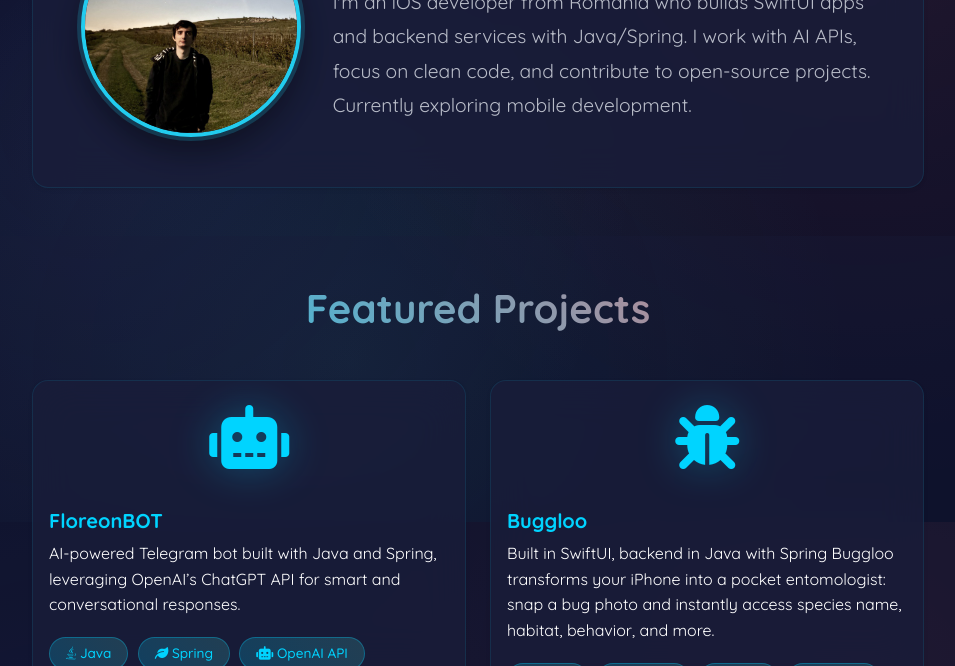
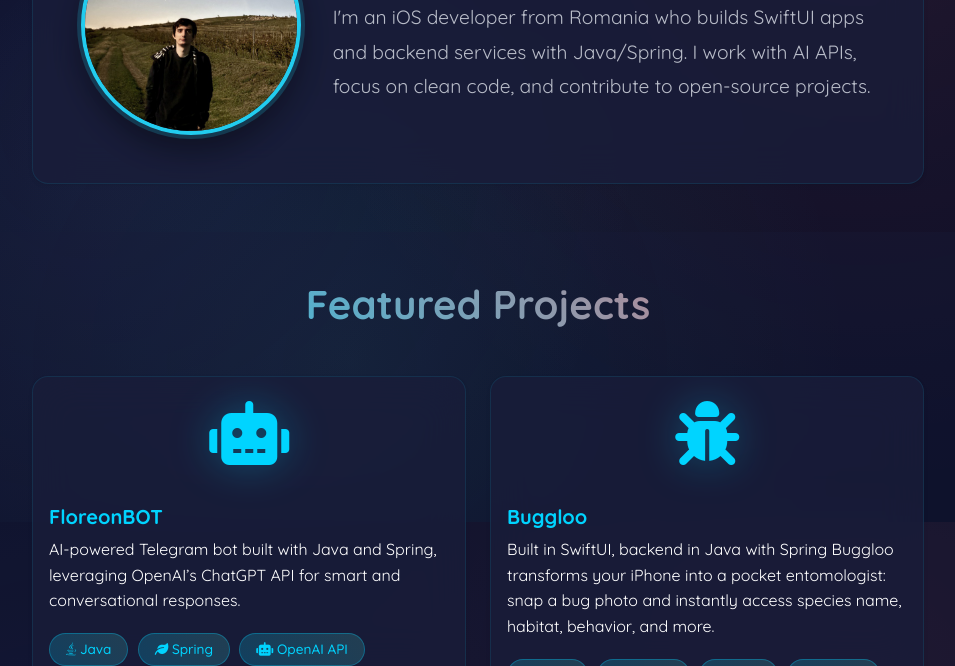
Before and after one commit to StroeFlorin/stroe.dev, a plain HTML site: page public/index.html in a window 1280 px wide. Shown: the part 1078-1744 px from the top of the page, without its empty margins (162-1117 px from the left). Drawn offline with nearby package versions, Linux system fonts and the light colour scheme.

Commit message:
change description

```diff
--- a/public/index.html
+++ b/public/index.html
@@ -39,7 +39,7 @@
 
         html {
             scroll-behavior: smooth;
-            scroll-padding-top: 80px; /* Account for fixed navbar height */
+            scroll-padding-top: 30px; /* Account for fixed navbar height */
         }
 
         body {
@@ -451,7 +451,7 @@
                                 <div class="about-text">
                                     <h2 id="my-name">My name is <strong>Florin Stroe</strong>.</h2>
                                     <p id="description">
-                                        I'm an iOS developer from Romania who builds SwiftUI apps and backend services with Java/Spring. I work with AI APIs, focus on clean code, and contribute to open-source projects. Currently exploring mobile development.
+                                        I'm an iOS developer from Romania who builds SwiftUI apps and backend services with Java/Spring. I work with AI APIs, focus on clean code, and contribute to open-source projects.
                                     </p>
                                 </div>
                             </div>
```
